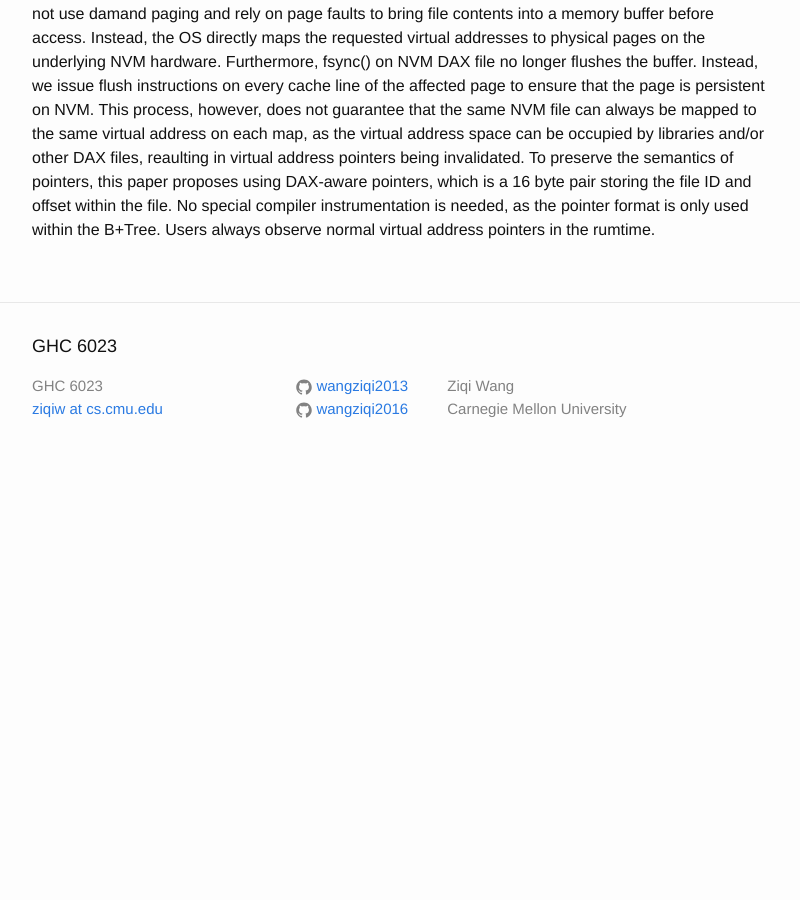
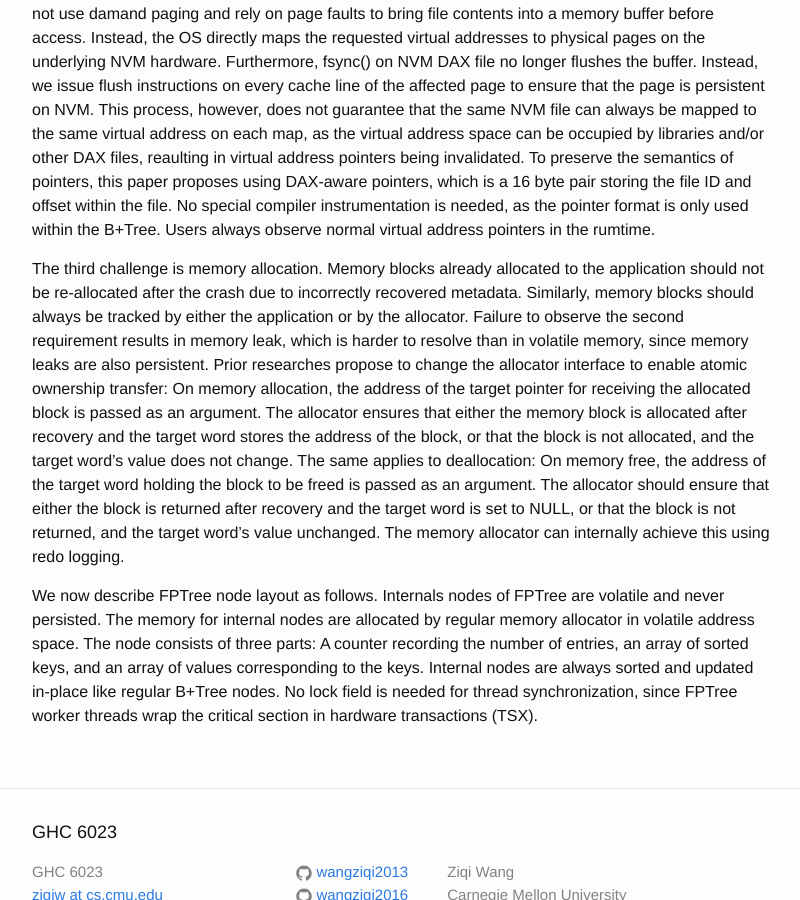
Before and after one commit to wangziqi2013/wangziqi2013.github.io, a Jekyll site: the page built from _posts/2019-11-17-fptree.markdown, in a window 1280 px wide and 900 px high, scrolled down 1315 px. Shown: the whole window, without its empty margins (238-1038 px from the left). Built offline with Jekyll 4.4.1, drawn with Linux system fonts in a browser that asks for light colours; before the commit the page ends 1795 px from its top, so only the background shows below that.

Commit message:
Adding inner node layout

```diff
--- a/_posts/2019-11-17-fptree.markdown
+++ b/_posts/2019-11-17-fptree.markdown
@@ -50,3 +50,21 @@ map, as the virtual address space can be occupied by libraries and/or other DAX
 being invalidated. To preserve the semantics of pointers, this paper proposes using DAX-aware pointers, which is a 16 byte
 pair storing the file ID and offset within the file. No special compiler instrumentation is needed, as the pointer
 format is only used within the B+Tree. Users always observe normal virtual address pointers in the rumtime.
+
+The third challenge is memory allocation. Memory blocks already allocated to the application should not be re-allocated
+after the crash due to incorrectly recovered metadata. Similarly, memory blocks should always be tracked by either
+the application or by the allocator. Failure to observe the second requirement results in memory leak, which is harder
+to resolve than in volatile memory, since memory leaks are also persistent. Prior researches propose to change the
+allocator interface to enable atomic ownership transfer: On memory allocation, the address of the target pointer
+for receiving the allocated block is passed as an argument. The allocator ensures that either the memory block
+is allocated after recovery and the target word stores the address of the block, or that the block is not allocated,
+and the target word's value does not change. The same applies to deallocation: On memory free, the address of the
+target word holding the block to be freed is passed as an argument. The allocator should ensure that either the
+block is returned after recovery and the target word is set to NULL, or that the block is not returned, and the
+target word's value unchanged. The memory allocator can internally achieve this using redo logging.
+
+We now describe FPTree node layout as follows. Internals nodes of FPTree are volatile and never persisted. The memory
+for internal nodes are allocated by regular memory allocator in volatile address space. The node consists of three
+parts: A counter recording the number of entries, an array of sorted keys, and an array of values corresponding to the
+keys. Internal nodes are always sorted and updated in-place like regular B+Tree nodes. No lock field is needed for
+thread synchronization, since FPTree worker threads wrap the critical section in hardware transactions (TSX).
```
